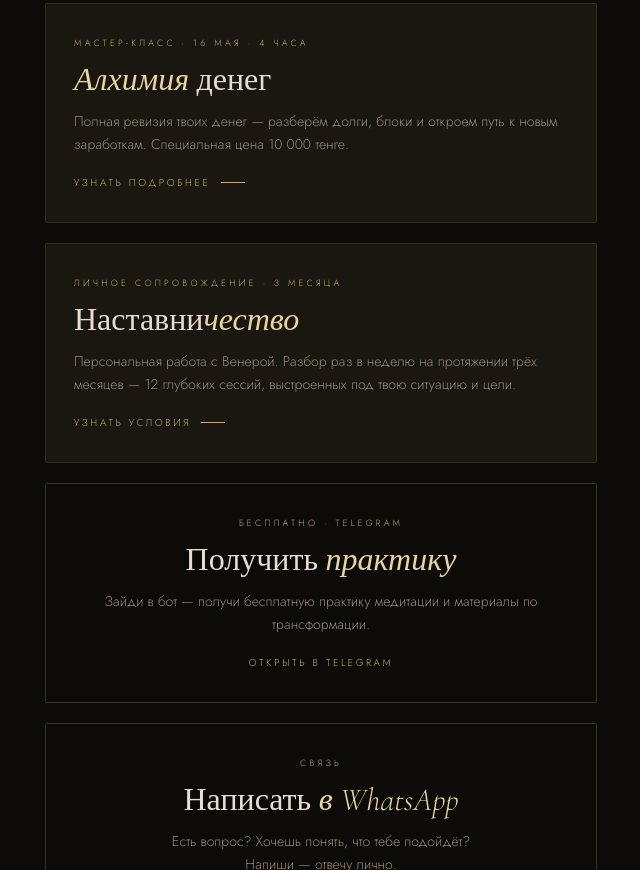
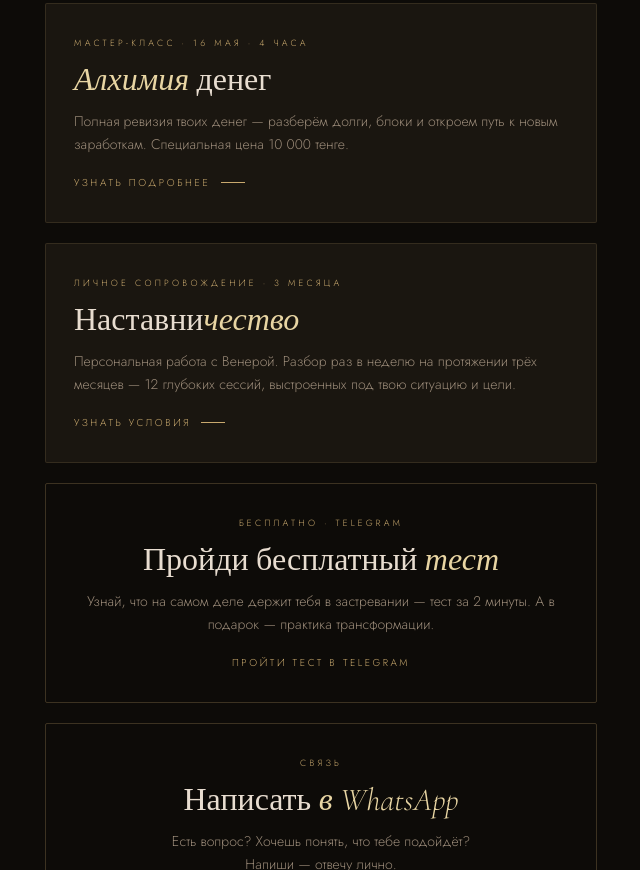
Before and after one commit to vetatina-hub/vetatina-hub.github.io, a plain HTML site: page index.html in a window 1280 px wide. Shown: the part 1874-2744 px from the top of the page, without its empty margins (319-959 px from the left). Drawn offline with nearby package versions, Linux system fonts and the light colour scheme.

Commit message:
Add files via upload

```diff
--- a/index.html
+++ b/index.html
@@ -301,7 +301,7 @@
     <div class="section-label">О себе</div>
     <div class="about-text">
       <p>Я <span class="highlight">Венера Татина</span> — Мастер Разборов Квантовых Полей.
-      Работаю на пересечении системных расстановок, квантового мышления и глубинной психологии.</p>
+      Работаю на пересечении системных разборов, квантового мышления и глубинной психологии.</p>
       <p>Со своей стороны могу сказать что жизнь меняется не тогда,
       когда меняешь действия — а когда меняешь <span class="highlight">поле, из которого действуешь.</span></p>
       <p>Моя миссия — дать тебе ключ к своему пространству. Туда, где рождаются деньги,
@@ -332,11 +332,11 @@
     <div class="card-desc">Персональная работа с Венерой. Разбор раз в неделю на протяжении трёх месяцев — 12 глубоких сессий, выстроенных под твою ситуацию и цели.</div>
     <div class="card-cta">Узнать условия</div>
   </a>
-  <a class="card card-wa reveal" href="https://t.me/VeneraTatina_bot" target="_blank">
+  <a class="card card-wa reveal" href="https://t.me/venera_tatina_bot" target="_blank">
     <div class="card-tag">Бесплатно · Telegram</div>
-    <div class="card-title">Получить <em>практику</em></div>
-    <div class="card-desc">Зайди в бот — получи бесплатную практику медитации и материалы по трансформации.</div>
-    <div class="card-cta">Открыть в Telegram</div>
+    <div class="card-title">Пройди бесплатный <em>тест</em></div>
+    <div class="card-desc">Узнай, что на самом деле держит тебя в застревании — тест за 2 минуты. А в подарок — практика трансформации.</div>
+    <div class="card-cta">Пройти тест в Telegram</div>
   </a>
   <a class="card card-wa reveal" href="https://wa.me/77788633191" target="_blank">
     <div class="card-tag">Связь</div>
```
